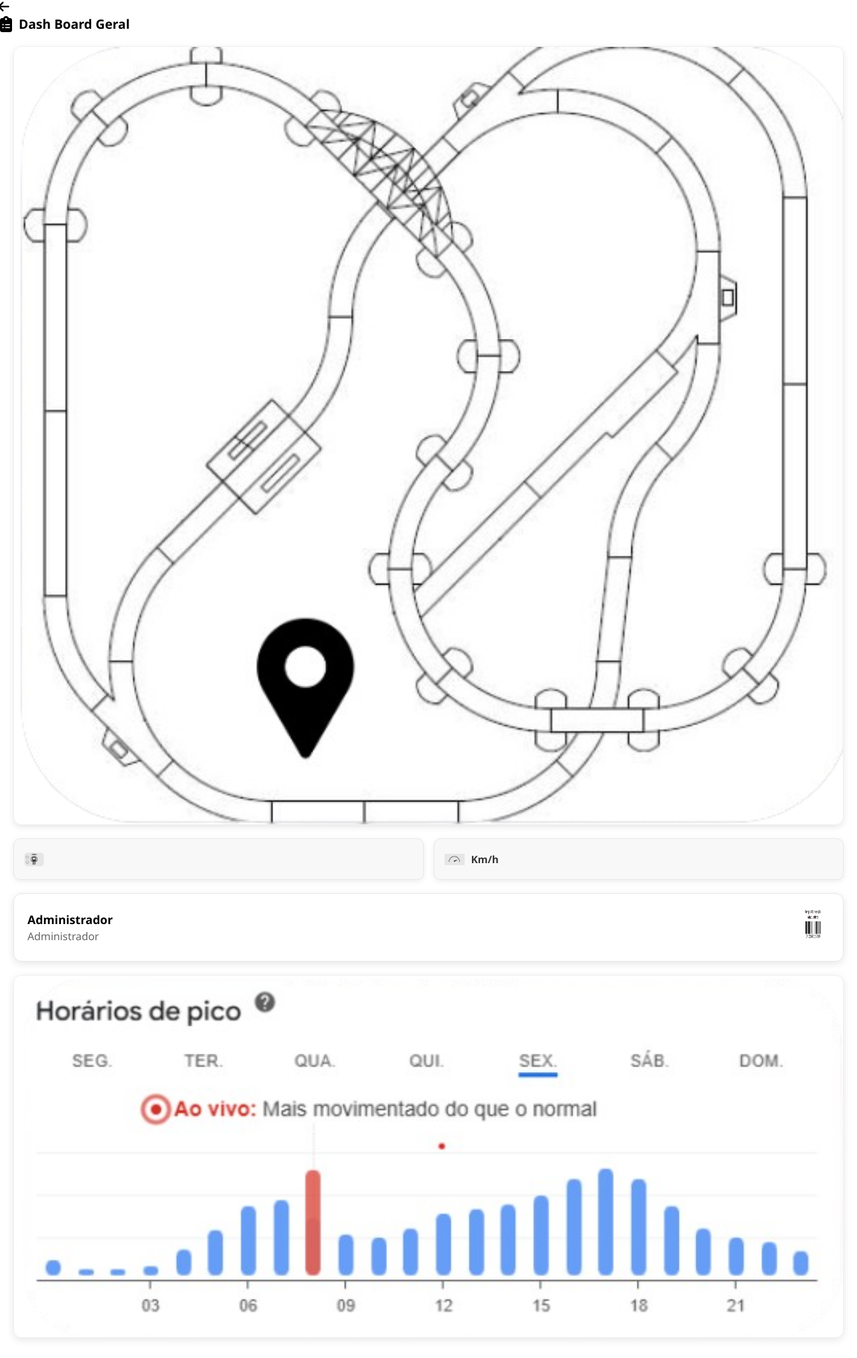
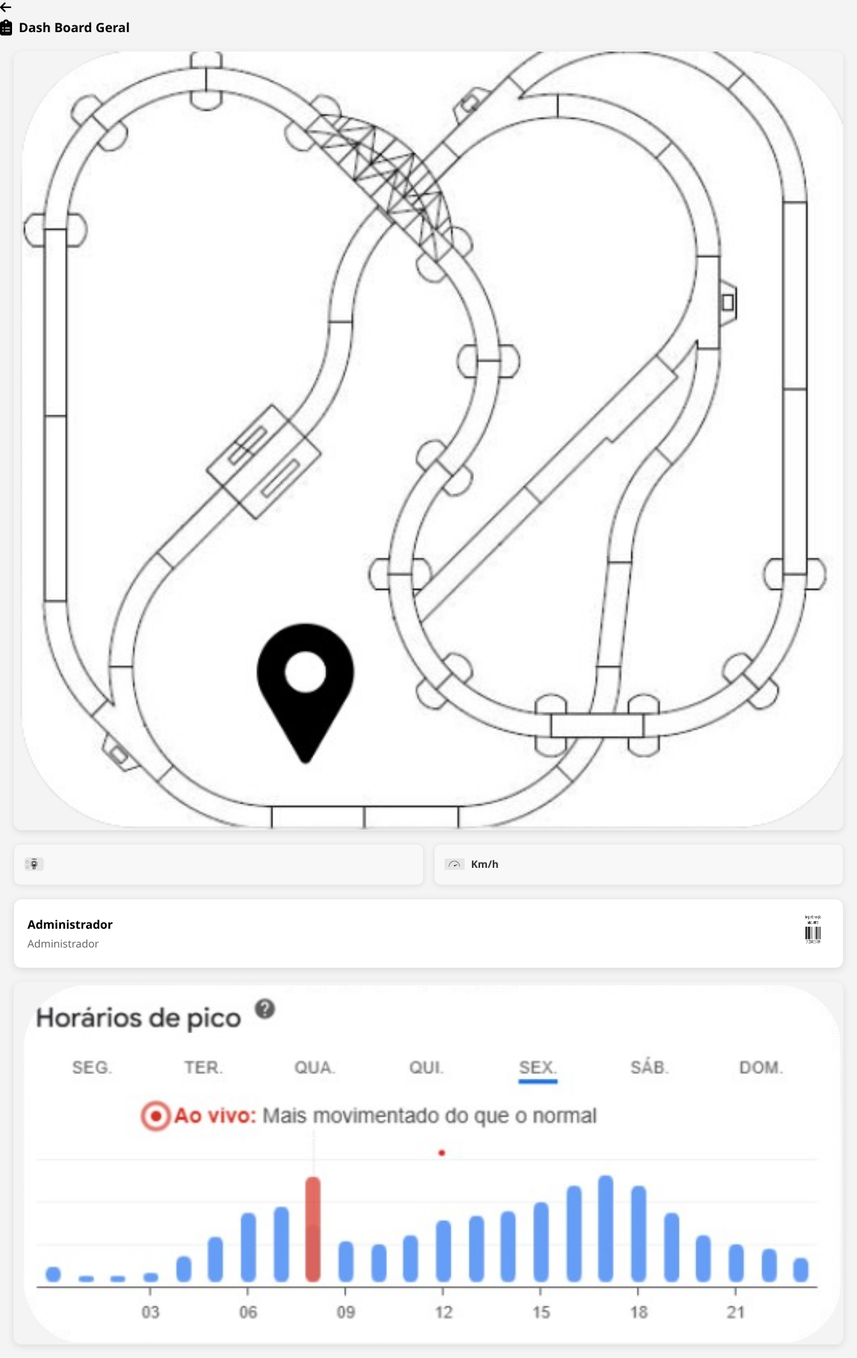
Before and after one commit to Guilherme-Engelmann/Mockup-MobileFirst, a PHP site: page /html/dashboardGeral.php in a window 1280 px wide. Shown: the whole page at 67% size. Before the commit the page ends 2001 px from the top, so only its background shows below. Run offline with PHP 8.4, Linux system fonts and the light colour scheme; a user stored in the database is signed in; data comes from the database, SQL or seed files in the repository.

Commit message:
update - css

```diff
--- a/css/dashboard.css
+++ b/css/dashboard.css
@@ -6,7 +6,13 @@
     font-family: 'Segoe UI', Tahoma, Geneva, Verdana, sans-serif;
 }
 
-
+body {
+    font-family: 'Segoe UI', Tahoma, Geneva, Verdana, sans-serif;
+    background-color: #f4f4f4;
+    min-height: 100vh;
+    color: #333;
+    line-height: 1.6;
+}
 
 .back-icon {
     font-size: 1.2em;
```
